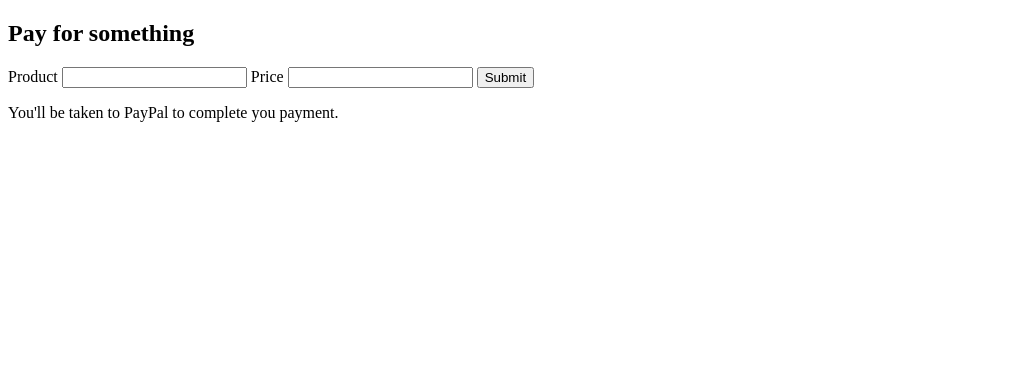
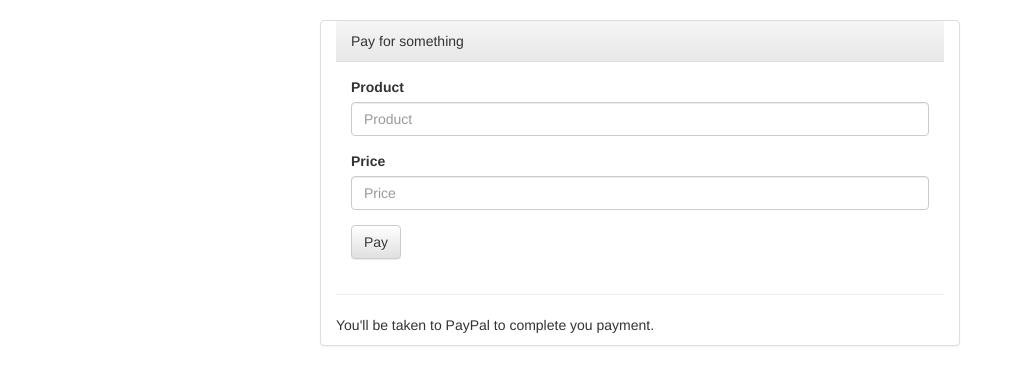
Before and after one commit to vasileGrad/PayForSomething, a PHP site: page /payPal/ in a window 1280 px wide. Shown: the top 385 px of the page, without its empty margins (0-1015 px from the left). Run offline with PHP 8.4, Linux system fonts and the light colour scheme.

Commit message:
Modifying the input.php and creating start.php in the app folder

```diff
--- a/index.php
+++ b/index.php
@@ -4,27 +4,36 @@
 	<title>Pay for something</title>
 
 	<link rel="stylesheet" type="text/css" href="css/app.css">
+
+	<!-- Latest compiled and minified CSS -->
+	<link rel="stylesheet" href="https://maxcdn.bootstrapcdn.com/bootstrap/3.3.7/css/bootstrap.min.css" integrity="sha384-BVYiiSIFeK1dGmJRAkycuHAHRg32OmUcww7on3RYdg4Va+PmSTsz/K68vbdEjh4u" crossorigin="anonymous">
+
+	<!-- Optional theme -->
+	<link rel="stylesheet" href="https://maxcdn.bootstrapcdn.com/bootstrap/3.3.7/css/bootstrap-theme.min.css" integrity="sha384-rHyoN1iRsVXV4nD0JutlnGaslCJuC7uwjduW9SVrLvRYooPp2bWYgmgJQIXwl/Sp" crossorigin="anonymous">
+
+	<!-- Latest compiled and minified JavaScript -->
+	<script src="https://maxcdn.bootstrapcdn.com/bootstrap/3.3.7/js/bootstrap.min.js" integrity="sha384-Tc5IQib027qvyjSMfHjOMaLkfuWVxZxUPnCJA7l2mCWNIpG9mGCD8wGNIcPD7Txa" crossorigin="anonymous"></script>
 </head>
+
 <body>
-	<div class="payment-container">
-		<h2 class="header">Pay for something</h2>
-
-		<form action="checkout.php" method="post" autocomplete="off">
-			<label for="item">
-				Product
-				<input type="text" name="product">
-			</label>
-			<label for="amount">
-				Price
-				<input type="text" name="price">
-			</label>
-
-			<input type="submit" name="Pay">
-
-			<p>You'll be taken to PayPal to complete you payment.</p>
-
-		</form>
-
+	<br>
+	<div class="panel panel-default col-md-6 col-md-offset-3">
+	  	<div class="panel-heading">Pay for something</div>
+	  	<div class="panel-body">
+	    	<form action="checkout.php" method="post" autocomplete="off">
+	    		<div class="form-group">
+				    <label for="item">Product</label>
+				    <input type="text" class="form-control" name="product" placeholder="Product">
+				</div>
+				<div class="form-group">
+				    <label for="amount">Price</label>
+				    <input type="text" class="form-control" name="price" placeholder="Price">
+				</div>
+				<button type="submit" class="btn btn-default">Pay</button>
+	    	</form>
+	  	</div>
+	  	<hr>
+	  	<p>You'll be taken to PayPal to complete you payment.</p>
 	</div>
 
 </body>
```
Also changed, not shown: app/start.php (added, +12 -0 lines).
